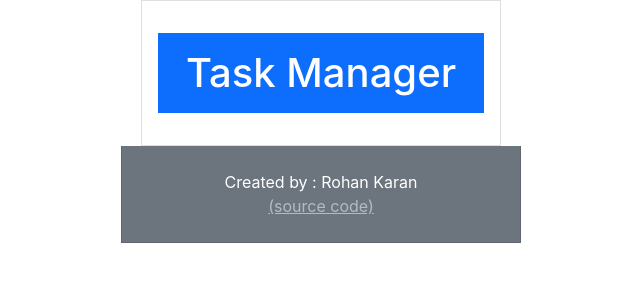
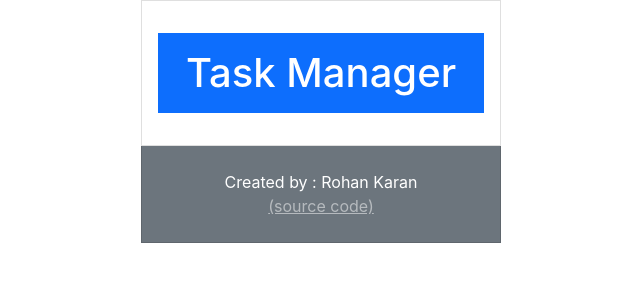
Before and after one commit to RohanKaran/crud-frontend, a React (Create React App) app: page / in a window 1280 px wide. Shown: the top 300 px of the page, without its empty margins (319-959 px from the left). Built offline with nearby package versions, Linux system fonts and the light colour scheme.

Commit message:
initial commit

```diff
--- a/src/index.js
+++ b/src/index.js
@@ -22,7 +22,7 @@ ReactDOM.render(
       </Routes>
   </Router>
    <div id="main" className="App card-body list-group-item justify-content-center align-content-center mx-auto my-auto bg-secondary"
-        style={{"width": "400px", "backgroundColor":"white"}}>
+        style={{"width": "360px", "backgroundColor":"white"}}>
             <div className="card-body text-white">
                 Created by : Rohan Karan
                 <br/>
```
